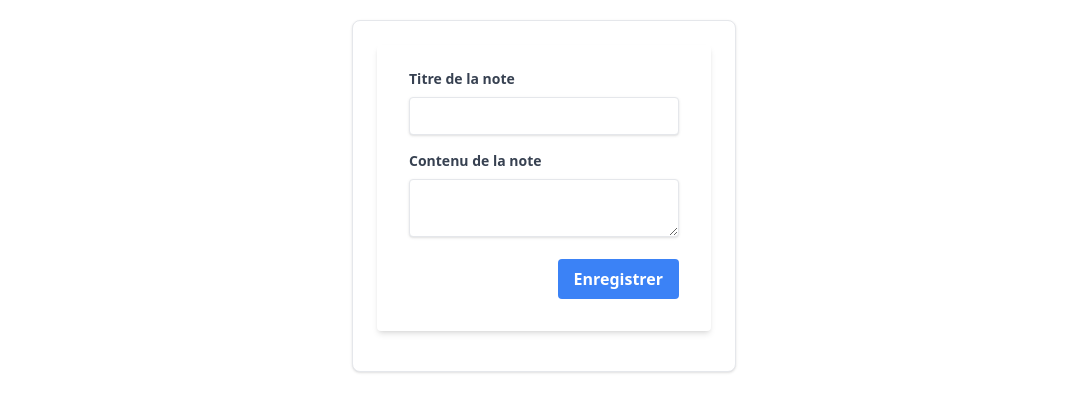
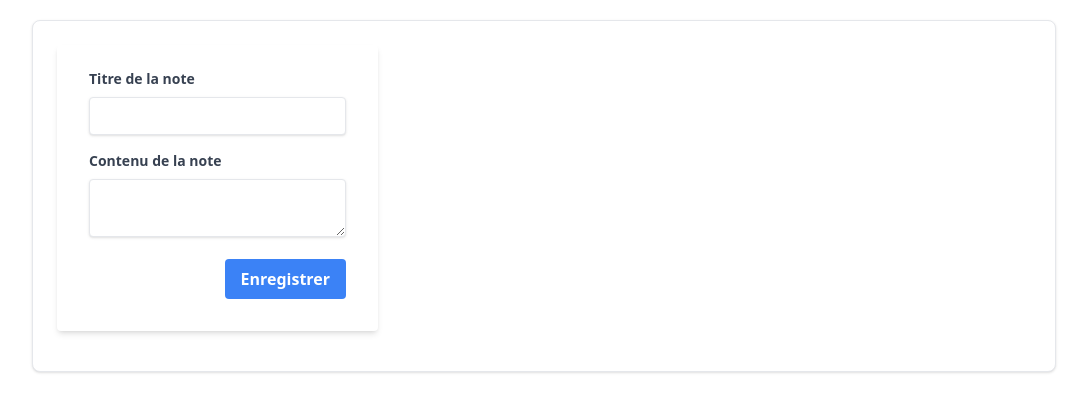
Before and after one commit to gregmaax/todolist-react-ts, a React (Vite) app: page / in a window 1280 px wide. Shown: the top 412 px of the page, without its empty margins (96-1183 px from the left). Built offline with nearby package versions, Linux system fonts and the light colour scheme.

Commit message:
modif affichage + storage des valeurs entrées

```diff
--- a/src/App.tsx
+++ b/src/App.tsx
@@ -1,11 +1,12 @@
 import React from 'react';
+import { Card } from './components/UI/Card';
 import { AddUser } from './components/Users/AddUser';
 
 function App() {
 	return (
-		<div>
+		<Card>
 			<AddUser />
-		</div>
+		</Card>
 	);
 }
 
--- a/src/components/UI/Card.tsx
+++ b/src/components/UI/Card.tsx
@@ -5,7 +5,7 @@ export type ChildrenProps = {
 };
 export function Card(props: ChildrenProps) {
 	return (
-		<div className="max-w-sm p-6 m-auto mt-5 bg-white border border-gray-200 rounded-lg shadow dark:bg-gray-800 dark:border-gray-700">
+		<div className="max-w-5xl flex p-6 m-auto mt-5 justify-start bg-white border border-gray-200 rounded-lg shadow dark:bg-gray-800 dark:border-gray-700">
 			{props.children}
 		</div>
 	);
--- a/src/components/Users/AddUser.tsx
+++ b/src/components/Users/AddUser.tsx
@@ -1,16 +1,35 @@
-import { ChangeEvent } from 'react';
+import { ChangeEvent, useState } from 'react';
 import Button from '../UI/Button';
 import { Card } from '../UI/Card';
 
 export function AddUser() {
+	const [titre, setTitre] = useState('');
+	const [note, setNote] = useState('');
+
 	function addNoteHandler(event: ChangeEvent<HTMLFormElement>) {
 		event.preventDefault();
+
+		if (titre.trim().length === 0 || note.trim().length === 0) {
+			return;
 		}
+
+		console.log(titre, note);
+		setTitre('');
+		setNote('');
+	}
+
+	function titreChangeHandler(event: ChangeEvent<HTMLInputElement>) {
+		setTitre(event.target.value);
+	}
+
+	function noteChangeHandler(event: ChangeEvent<HTMLTextAreaElement>) {
+		setNote(event.target.value);
+	}
+
 	return (
-		<Card>
 		<form
 			onSubmit={addNoteHandler}
-				className="bg-white shadow-md rounded px-8 pt-6 pb-8 mb-4"
+			className="bg-white shadow-md rounded px-8 pt-6 pb-8 mb-4 max-w-md"
 		>
 			<div className="mb-4">
 				<label
@@ -22,6 +41,8 @@ export function AddUser() {
 				<input
 					id="titre"
 					type="text"
+					onChange={titreChangeHandler}
+					value={titre}
 					className="shadow appearance-none border rounded w-full py-2 px-3 text-gray-700 leading-tight focus:outline-none focus:shadow-outline"
 				/>
 			</div>
@@ -34,6 +55,8 @@ export function AddUser() {
 				</label>
 				<textarea
 					id="note"
+					onChange={noteChangeHandler}
+					value={note}
 					className="shadow appearance-none border rounded w-full py-2 px-3 text-gray-700 leading-tight focus:outline-none focus:shadow-outline"
 				/>
 			</div>
@@ -46,6 +69,5 @@ export function AddUser() {
 				</Button>
 			</div>
 		</form>
-		</Card>
 	);
 }
```
Lines whose indentation alone changed are shown as unchanged.
